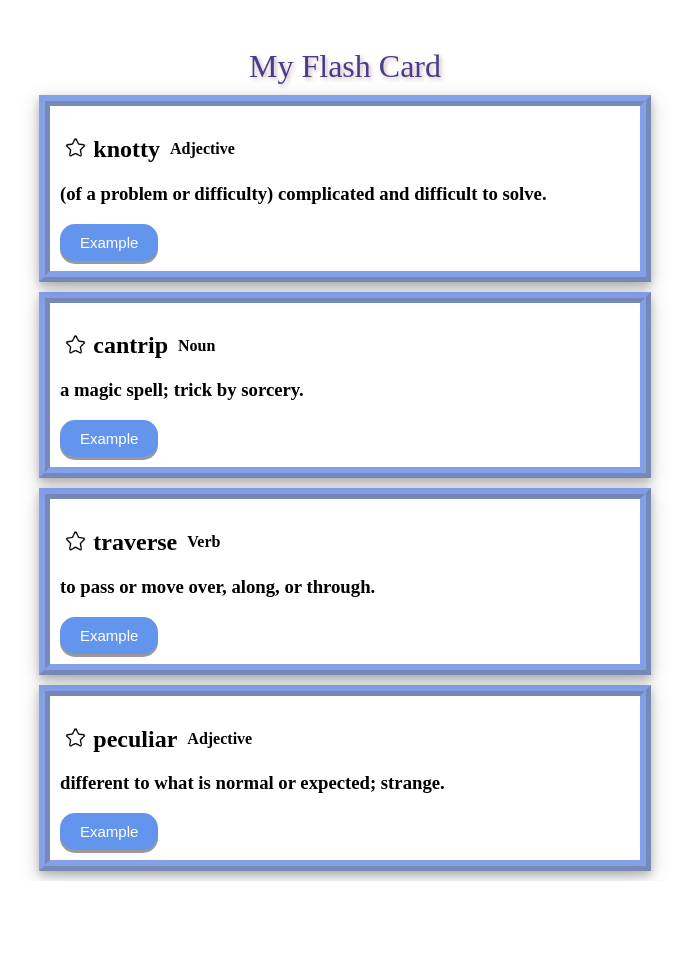
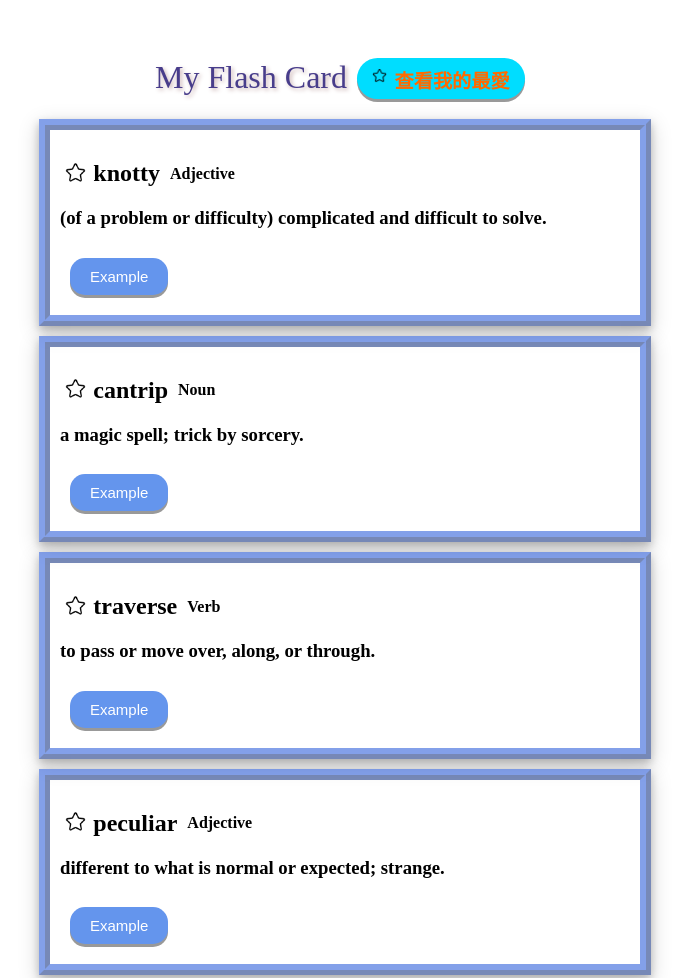
Before and after one commit to jeffeuxMartin/flashcard, a React app: page / in a window 1280 px wide. Shown: the top 978 px of the page, without its empty margins (295-984 px from the left). Before the commit the page ends 881 px from the top, so only its background shows below. Built offline with nearby package versions, Linux system fonts and the light colour scheme.

Commit message:
🎉 Week 9 COMPLETED!

```diff
--- a/public/styles.css
+++ b/public/styles.css
@@ -35,7 +35,7 @@
 .example-button {
   display: inline-block;
   padding: 10px 20px;
-  margin: 10p;
+  margin: 10px;
   font-size: 15px;
   cursor: pointer;
   text-align: center;
@@ -78,7 +78,43 @@ h2.word {
 
 .example_sentence {
   display: inline-block;
-  margin: 0.6em auto auto 1em ;
+  margin: 0.6em auto auto 0.5em ;
   font-weight: bold;
   color:rgb(141, 0, 249)
 }
+
+
+.title-icon-button, .title-icon-button-disabled {
+  text-align: center;
+  display: inline-block;
+  padding: 5px 10px 5px 10px;
+  margin: 10px 10px 10px 10px;
+  font-size: 0.6em;
+  cursor: pointer;
+  /* text-align: center; */
+  /* text-decoration: none; */
+  /* outline: none; */
+  border: none;
+  border-radius: 25px;
+  box-shadow: 0 3px #999;
+}
+
+.title-icon-button {
+  background-color: rgb(7, 133, 135);
+  color: rgb(255, 255, 255);
+  /* font-weight: bold; */
+}
+
+.title-icon-button-disabled {
+  background-color: rgb(0, 221, 255);
+  color: rgb(255, 106, 0);
+  font-weight: bolder;
+}
+
+
+.title-icon-button .fa-star, .title-icon-button-disabled .fa-star {
+  color: darkgray;
+  padding-right: 0.2ex;
+  /* Added by Jeff Chen */
+  width: 1.5ex;
+}
--- a/src/components/Button.js
+++ b/src/components/Button.js
@@ -3,15 +3,15 @@ import PropTypes from "prop-types";
 export default function Button(props) {
   return (
     <button className={props.className} onClick={props.onClick}>
+      {props.children}
       {props.text}
-      {props.children}
     </button>
   );
 }
 
 Button.propTypes = {
-    className: PropTypes.string.isRequired,
-    onClick: PropTypes.func,
-    text: PropTypes.string,
-    children: PropTypes.node,
+  className: PropTypes.string.isRequired,
+  onClick: PropTypes.func,
+  text: PropTypes.string,
+  children: PropTypes.node,
 };
--- a/src/components/Card.js
+++ b/src/components/Card.js
@@ -1,30 +1,12 @@
 import PropTypes from "prop-types";
 import Button from "./Button";
+import FaStar from "./FaStar";
 import fa_star from "../images/fa-star.png";
 import fb_star from "../images/fb-star.png";
 
-function FaStar({ icon, className, id, onClick }) {
-  return (
-    <img
-      className={className}
-      src={icon}
-      alt=""
-      srcSet=""
-      onClick={onClick}
-      id={id}
-    />
-  );
-}
-
-FaStar.propTypes = {
-  icon: PropTypes.string.isRequired,
-  className: PropTypes.string.isRequired,
-  id: PropTypes.string.isRequired,
-  onClick: PropTypes.func,
-};
-
 export default function Card({
   id,
+  idx,
   handleStarClick,
   word,
   part_of_speech,
@@ -33,14 +15,22 @@ export default function Card({
   vocabStates,
   children,
 }) {
+  console.assert(id !== undefined); // SO sad...
+  console.assert(idx !== undefined); // SO sad...
   return (
     <>
       <div className="vocabulary">
         <Button className={["icon-button", "button"].join(" ")}>
           <FaStar
-            icon={vocabStates["star_states"][`star-${id}`] ? fb_star : fa_star}
+            icon={
+              // vocabStates["star_states"][`star-${id}`] ? fb_star : fa_star
+              vocabStates["star_states"][`star-${word}`] ? fb_star : fa_star
+            }
             className="fa-star"
-            id={`star-${id}`}
+            id={
+              // `star-${id}`
+              `star-${word}`
+            }
             onClick={handleStarClick}
           />
         </Button>
@@ -63,7 +53,8 @@ export default function Card({
 }
 
 Card.propTypes = {
-  id: PropTypes.number,
+  id: PropTypes.string,
+  idx: PropTypes.idx,
   word: PropTypes.string.isRequired,
   part_of_speech: PropTypes.string.isRequired,
   definition: PropTypes.string.isRequired,
--- a/src/components/Content.js
+++ b/src/components/Content.js
@@ -9,8 +9,27 @@ export default function Content({
 }) {
   return (
     <div className="content">
-      {vocabularies.map((v, i) => (
-        <div className="card" key={v.word} id={i}>
+      {vocabularies
+        .filter(
+          (
+            item
+            // index,
+          ) => {
+            // console.clear();
+            // console.log(item);
+            // console.log(index);
+            // console.log(vocabStates.star_states);
+            // if (vocabStates.star_states[`star-${index}`]) {
+            //   console.log(item);
+            // }
+            // return true;
+            if (vocabStates.only_fav)
+              return vocabStates.star_states[`star-${item.word}`] ?? false;
+            else return true;
+          }
+        )
+        .map((v, i) => (
+          <div className="card" key={v.word} id={v.word}>
             {/* 這個 key 很重要！！  // TODO: ID dirty! */}
             <Card
               word={v.word}
@@ -18,13 +37,16 @@ export default function Content({
               definition={v.definition}
               handleStarClick={handleStarClick}
               handleExampleClick={handleExampleClick}
-            id={i}
+              id={v.word}
+              idx={i}
               vocabStates={vocabStates}
             >
               <div className="example_sentence">
                 {
                   // TODO: Really OK???  // {/* bad TODO: fixme children! */}
-                vocabStates["example_states"][i] ? <div>{v.example}</div> : null
+                  vocabStates["example_states"][v.word] ? (
+                    <div>{v.example}</div>
+                  ) : null
                 }
               </div>
             </Card>
--- /dev/null
+++ b/src/components/FaStar.js
@@ -0,0 +1,21 @@
+import PropTypes from "prop-types";
+
+export default function FaStar({ icon, className, id, onClick }) {
+  return (
+    <img
+      className={className}
+      src={icon}
+      alt=""
+      srcSet=""
+      onClick={onClick}
+      id={id}
+    />
+  );
+}
+
+FaStar.propTypes = {
+  icon: PropTypes.string.isRequired,
+  className: PropTypes.string.isRequired,
+  id: PropTypes.string.isRequired,
+  onClick: PropTypes.func,
+};
--- a/src/components/Header.js
+++ b/src/components/Header.js
@@ -1,9 +1,34 @@
 import PropTypes from "prop-types";
+import Button from "./Button";
+import FaStar from "./FaStar";
+import fa_star from "../images/fa-star.png";
+import fb_star from "../images/fb-star.png";
 
-export default function Header({ title }) {
-  return <header className="title">{title}</header>;
+export default function Header({ title, onClick, favOn = false }) {
+  return (
+    <header className="title">
+      {title}
+      <Button
+        className={[
+          "button",
+          favOn ? "title-icon-button" : "title-icon-button-disabled",
+        ].join(" ")}
+        text={" 查看" + (favOn ? "全部單字" : "我的最愛") + "\u00A0"}
+        onClick={onClick}
+      >
+        <FaStar
+          icon={favOn ? fb_star : fa_star}
+          className="fa-star"
+          id={"show-fav"}
+          onClick={onClick}
+        />
+      </Button>
+    </header>
+  );
 }
 
 Header.propTypes = {
   title: PropTypes.string.isRequired,
+  favOn: PropTypes.bool,
+  onClick: PropTypes.func,
 };
--- a/src/containers/Flashcard.js
+++ b/src/containers/Flashcard.js
@@ -39,6 +39,7 @@ class Flashcard extends Component {
     this.state = {
       star_states: {},
       example_states: {},
+      only_fav: false,
     };
   }
 
@@ -47,27 +48,41 @@ class Flashcard extends Component {
     let star_states = this.state.star_states;
     star_states[clicked_id] = !star_states[clicked_id];
     this.setState({
-      star_states: star_states, // TODO: better way? of destructing...
+      // TODO: better way? of destructing...
+      star_states: star_states,
     });
+    this.verbose();
   }
 
   handleExampleClick(event) {
     let v = event.currentTarget.parentNode;
     let example_states = this.state.example_states;
+    console.log(v);
     example_states[v.id] = !example_states[v.id];
     this.setState({
-      example_states: example_states, // TODO: better way? of destructing...
+      // TODO: better way? of destructing...
+      example_states: example_states,
     });
+    this.verbose();
   }
 
   verbose() {
     console.log(JSON.stringify(this.state, undefined, 4));
   }
 
+  grabMyFav() {
+    this.setState({ only_fav: !this.state.only_fav });
+  }
+
   render() {
     return (
       <div>
-        <Header title={"My Flash Card"} />
+        <Header
+          title={"My Flash Card"}
+          favOn={this.state.only_fav}
+          onClick={this.grabMyFav.bind(this)}
+        />
+        {/* TODO: Ask Momo bind this? */}
         <Content
           vocabularies={vocabularies}
           handleStarClick={this.handleStarClick.bind(this)}
```
Also changed, not shown: README.md. Lines whose indentation alone changed are shown as unchanged.
